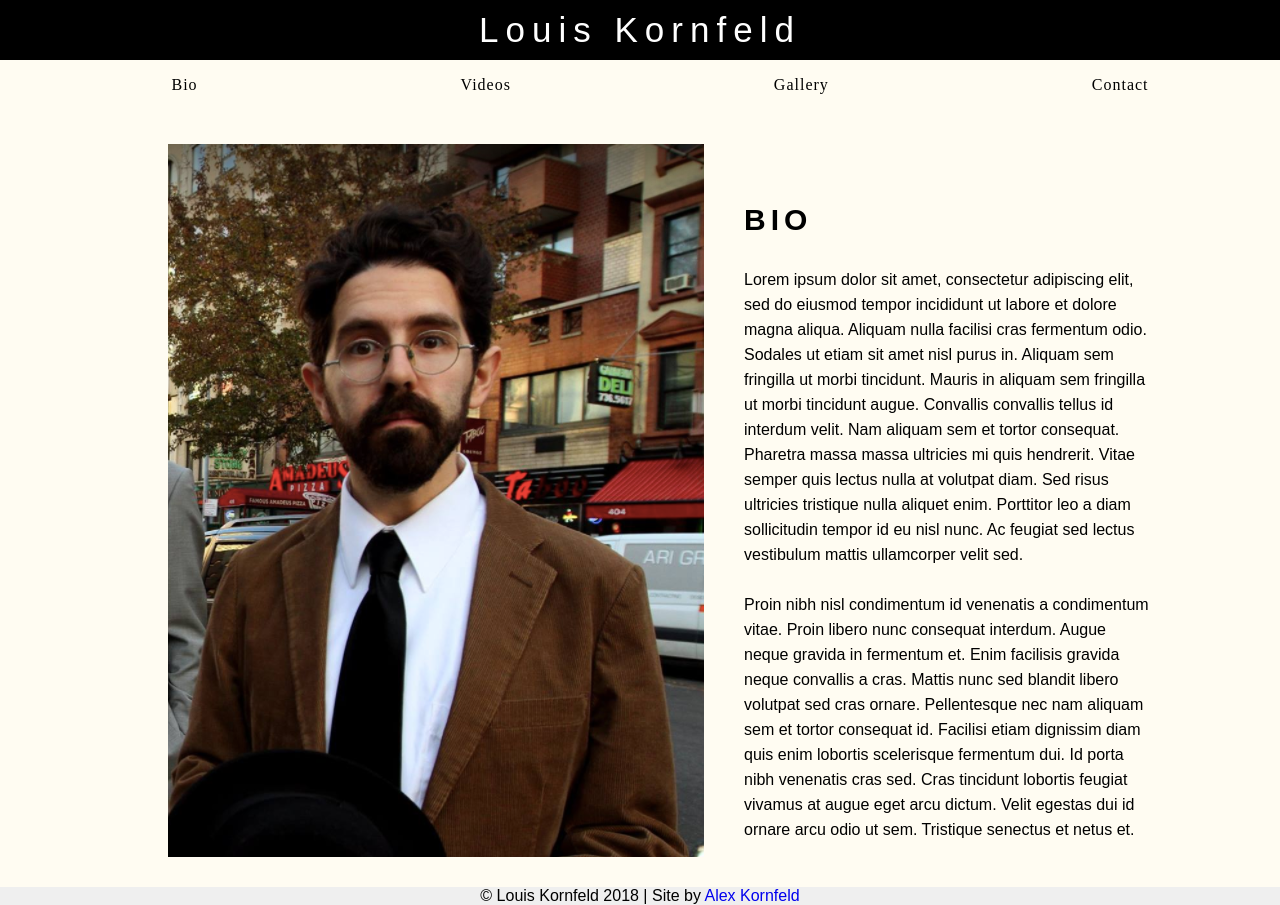
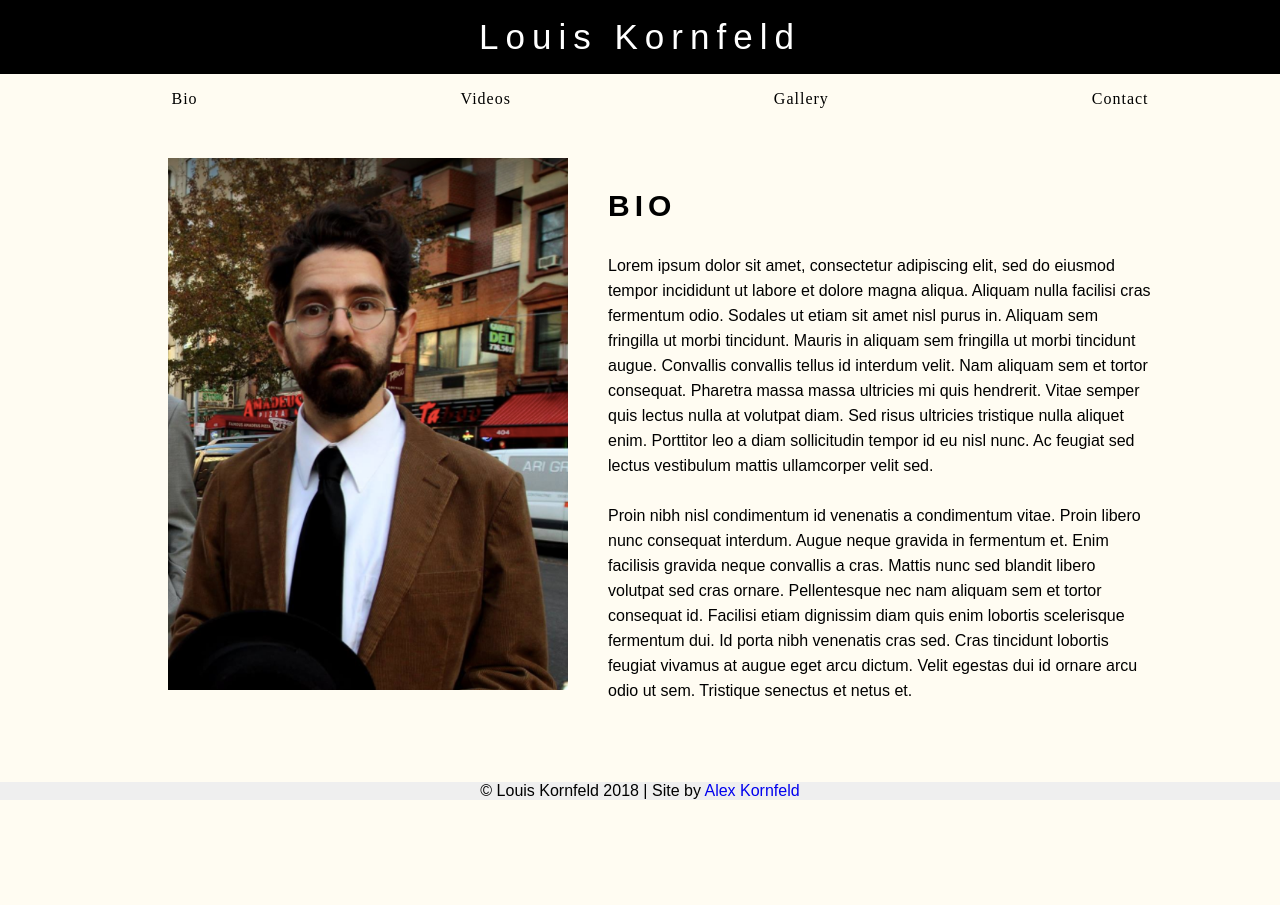
Before and after one commit to akorn3001/louis_site, a React (Create React App) app: page /#/ in a window 1280 px wide. After the commit the page ends 800 px from the top, so only its background shows below. Built offline with nearby package versions, Linux system fonts and the light colour scheme.

Commit message:
Fix footer to bottom of page

```diff
--- a/src/App.css
+++ b/src/App.css
@@ -1,6 +1,13 @@
+html {
+  position: relative;
+  min-height: 100%;
+}
 
-html, body {
+body {
+  display: flex;
+  flex-direction: column;
   background-color: #fffcf2;
+  margin: 0 0 18px;
 }
 
 .nav-links {
@@ -32,6 +39,7 @@ header {
   background-color: black;
   color: white;
   margin-bottom: 5px;
+  padding: 7px;
   height: 60px;
   align-items: center;
   font-weight: 300;
@@ -42,6 +50,10 @@ header {
 footer {
   background-color: #efefef;
   text-align: center;
+  position: absolute;
+  left: 0;
+  bottom: 0;
+  width: 100%;
 }
 
 .bio {
@@ -52,7 +64,7 @@ footer {
   width: 80%;
   margin: auto;
   align-items: center;
-  overflow: auto;
+  /* min-height: calc(88vh); */
 }
 
 .bio-text p {
@@ -60,7 +72,6 @@ footer {
 }
 
 .headshot {
-
   max-width: 100%;
   height: auto;
   margin: 0 40px 30px 40px;
--- a/src/components/bio.js
+++ b/src/components/bio.js
@@ -6,7 +6,7 @@ class Bio extends Component {
   render () {
     return (
       <div className="bio">
-        <img src={Headshot} className="headshot" />
+        <img src={Headshot} className="headshot" width="400px" height="533px"/>
         <div className="bio-text">
           <h3>BIO</h3>
           <p className>
@@ -37,7 +37,6 @@ class Bio extends Component {
             senectus et netus et.
           </p>
         </div>
-
       </div>
     );
   }
```
Also changed, not shown: src/App.js (line endings or trailing spaces).
